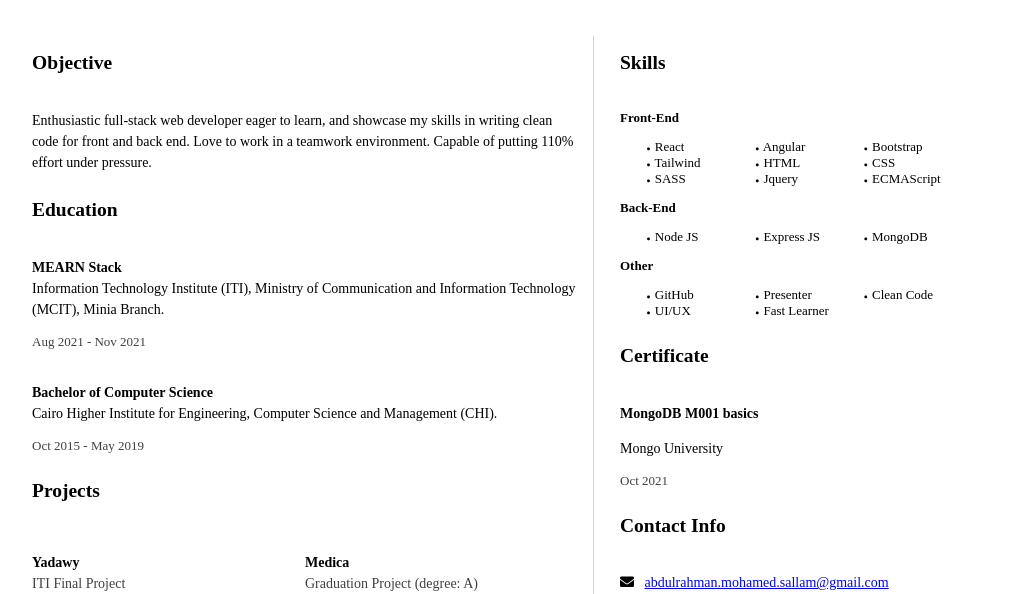
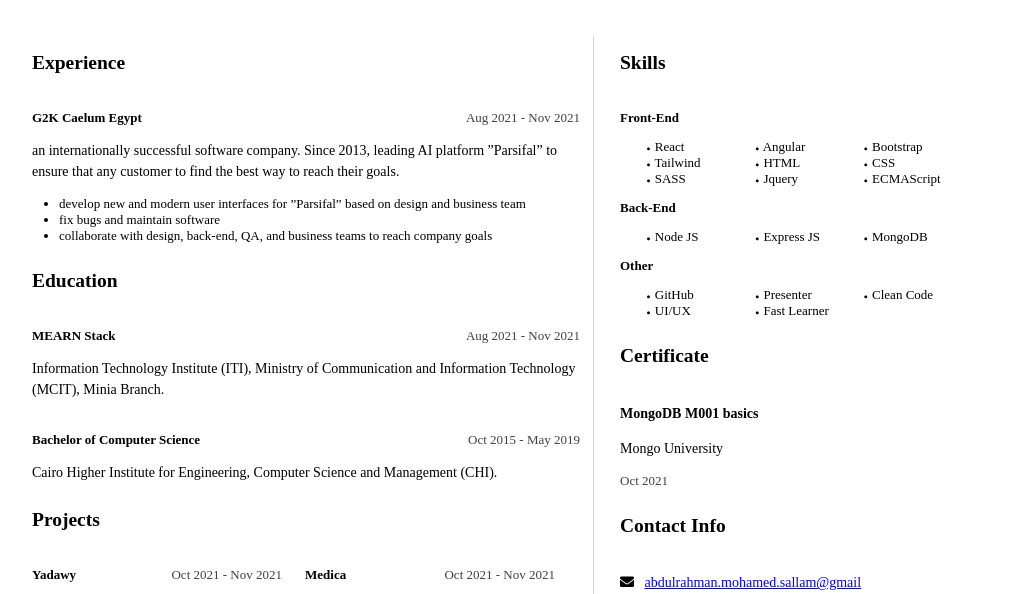
Before and after one commit to Abdulrahman-Sallam/CV, a plain HTML site: page index.html in a window 1280 px wide. Shown: the part 285-879 px from the top of the page, without its empty margins (144-1161 px from the left). Drawn offline with Linux system fonts and the light colour scheme.

Commit message:
docs: 📝 update CV

```diff
--- a/index.html
+++ b/index.html
@@ -37,7 +37,7 @@
     </header>
     <div class="main">
       <article>
-        <section class="objective">
+        <!-- <section class="objective">
           <h2>Objective</h2>
           <p>
             Enthusiastic full-stack web developer eager to learn, and showcase
@@ -45,60 +45,102 @@
             in a teamwork environment. Capable of putting 110% effort under
             pressure.
           </p>
-        </section>
-        <section class="educations">
-          <h2>Education</h2>
-          <div class="education">
-            <p>
-              <b>MEARN Stack</b>
-              Information Technology Institute (ITI), Ministry of Communication
-              and Information Technology (MCIT), Minia Branch.
-            </p>
+        </section> -->
+        <section class="Experience">
+          <h2>Experience</h2>
+          <div class="head-title">
+            <b>G2K Caelum Egypt</b>
             <div class="time">
               <time class="starting-time" datetime="2021-8">Aug 2021</time> -
               <time class="ending-time" datetime="2021-11">Nov 2021</time>
             </div>
           </div>
+          <p>
+            an internationally successful software company. Since 2013, leading AI platform ”Parsifal” to ensure that any customer to find the best way to reach their goals.
+          </p>
+          <ul>
+            <li>develop new and modern user interfaces for ”Parsifal” based on design and business team</li>
+            <li>fix bugs and maintain software</li>
+            <li>collaborate with design, back-end, QA, and business teams to reach company goals</li>
+          </ul>
+        </section>
+        <section class="educations">
+          <h2>Education</h2>
           <div class="education">
+            <div class="head-title">
+              <b>MEARN Stack</b>
+              <div class="time">
+                <time class="starting-time" datetime="2021-8">Aug 2021</time> -
+                <time class="ending-time" datetime="2021-11">Nov 2021</time>
+              </div>
+            </div>
             <p>
+              Information Technology Institute (ITI), Ministry of Communication
+              and Information Technology (MCIT), Minia Branch.
+            </p>
+            <!-- <div class="time">
+              <time class="starting-time" datetime="2021-8">Aug 2021</time> -
+              <time class="ending-time" datetime="2021-11">Nov 2021</time>
+            </div> -->
+          </div>
+          <div class="education">
+            <div class="head-title">
               <b>Bachelor of Computer Science</b>
+              <div class="time">
+                <time class="starting-time" datetime="2015-10">Oct 2015</time> -
+                <time class="ending-time" datetime="2019-4">May 2019</time>
+              </div>
+            </div>
+            <p>
               Cairo Higher Institute for Engineering, Computer Science and
               Management (CHI).
             </p>
-            <div class="time">
+            <!-- <div class="time">
               <time class="starting-time" datetime="2015-10">Oct 2015</time> -
               <time class="ending-time" datetime="2019-4">May 2019</time>
-            </div>
+            </div> -->
           </div>
         </section>
         <section class="project">
           <h2>Projects</h2>
           <div class="project-cards">
             <div class="project-card yadawy">
+              <div class="head-title">
+                <b>Yadawy</b>
+                <div class="time">
+                  <time class="starting-time" datetime="2021-10">Oct 2021</time> -
+                  <time class="ending-time" datetime="2021-11">Nov 2021</time>
+                </div>
+              </div>
               <p>
-                <b>Yadawy</b>
                 <span>ITI Final Project</span>
                 E-commerce to sell handmade products was implemented by using
                 MongoDB, Express, React, Node, and more. My role was to handle
                 back-end and front-end tasks.
               </p>
-              <div class="time">
+              <!-- <div class="time">
                 <time class="starting-time" datetime="2021-10">Oct 2021</time> -
                 <time class="ending-time" datetime="2021-11">Nov 2021</time>
-              </div>
+              </div> -->
             </div>
             <div class="project-card medica">
+              <div class="head-title">
+                <b>Medica</b>
+                <div class="time">
+                  <time class="starting-time" datetime="2021-10">Oct 2021</time> -
+                  <time class="ending-time" datetime="2021-11">Nov 2021</time>
+                </div>
+              </div>
               <p>
-                <b>Medica</b>
                 <span>Graduation Project </span><span>(degree: A)</span>
                 A web application that supports patients by facilitating their
                 booking process as it helps them to choose the right doctor and
                 facilitates.
               </p>
-              <div class="time">
+              <!-- <div class="time">
                 <time class="starting-time" datetime="2021-10">Oct 2021</time> -
                 <time class="ending-time" datetime="2021-11">Nov 2021</time>
-              </div>
+              </div> -->
             </div>
           </div>
         </section>
@@ -156,7 +198,7 @@
             <a
               href="mailto:abdulrahman.mohamed.sallam@gmail.com"
               target="_blank"
-              >abdulrahman.mohamed.sallam@gmail.com</a
+              >abdulrahman.mohamed.sallam@gmail</a
             >
           </p>
           <p class="github">
--- a/style.css
+++ b/style.css
@@ -48,6 +48,16 @@ header {
   display: grid;
   grid-template-columns: 60% 40%;
   margin-top: 3em;
+}
+
+.Experience li{
+  list-style: disc;
+  width: auto;
+}
+
+.head-title{
+  display: flex;
+  justify-content: space-between;
 }
 
 .project-cards {
@@ -145,6 +155,19 @@ ul li {
     padding-top: 0.5em;
   }
 
+  h2{
+    padding-bottom: 0.5em;
+    margin-bottom: 0.5em;
+  }
+
+  p{
+    margin-block-start: 0.6em;
+  }
+
+  .project-card{
+    justify-content: unset;
+  }
+
   a {
     color: black;
     text-decoration: none;
```
